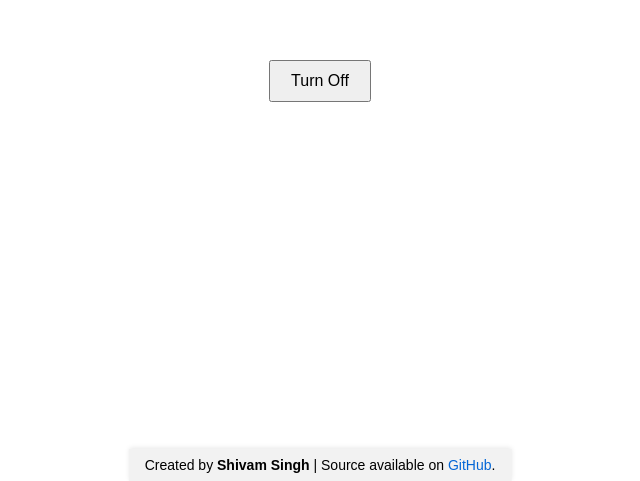
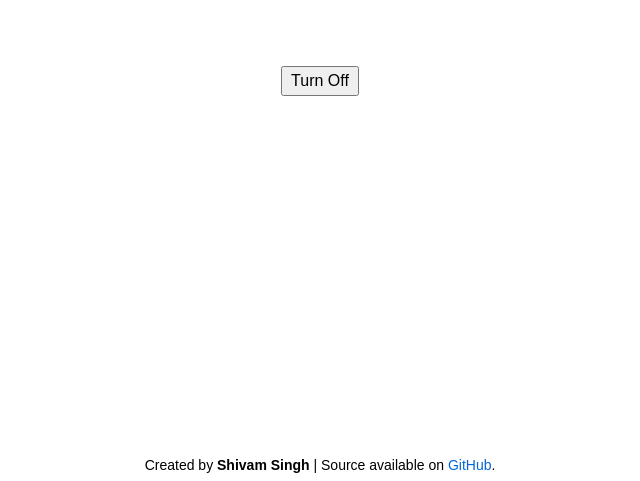
Before and after one commit to sinzn/Toggle-mode, a plain HTML site: page index.html in a window 1280 px wide. Shown: the part 319-800 px from the top of the page, without its empty margins (320-960 px from the left). Drawn offline with Linux system fonts and the light colour scheme.

Commit message:
Update index.html

```diff
--- a/index.html
+++ b/index.html
@@ -1,14 +1,14 @@
 <!DOCTYPE html>
 <html>
+
 <head>
     <title>Theme Toggle</title>
 </head>
-<body style="margin:0; height:100vh; display:flex; align-items:center; justify-content:center; background-color:white;" id="body">
 
-  <button
-    onclick="toggleTheme()"
-    id="toggleBtn"
-    style="padding: 10px 20px; font-size: 16px;">
+<body style="margin:0; height:100vh; display:flex; align-items:center; justify-content:center; background-color:white;"
+    id="body">
+
+    <button onclick="toggleTheme()" id="toggleBtn" style="padding: 4px 8px; font-size: 16px;">
         Turn Off
     </button>
 
@@ -33,11 +33,13 @@
         }
     </script>
 
-<footer style="position: fixed; bottom: 0; left: 50%; transform: translateX(-50%); background-color: #f2f2f2; padding: 8px 16px; font-family: Arial, sans-serif; font-size: 14px; box-shadow: 0 -1px 5px rgba(0,0,0,0.1); z-index: 1000;">
+    <footer
+        style="position: fixed; bottom: 0; left: 50%; transform: translateX(-50%); padding: 8px 16px; font-family: Arial, sans-serif; font-size: 14px; z-index: 1000;">
         Created by <strong>Shivam Singh</strong> | Source available on
-  <a href="https://github.com/Sinzn" target="_blank" style="text-decoration: none; color: #0366d6;">GitHub</a>.
+        <a href="https://github.com/sinzn" target="_blank" style="text-decoration: none; color: #0366d6;">GitHub</a>.
     </footer>
 
 
 </body>
+
 </html>
```
Lines whose indentation alone changed are shown as unchanged.
